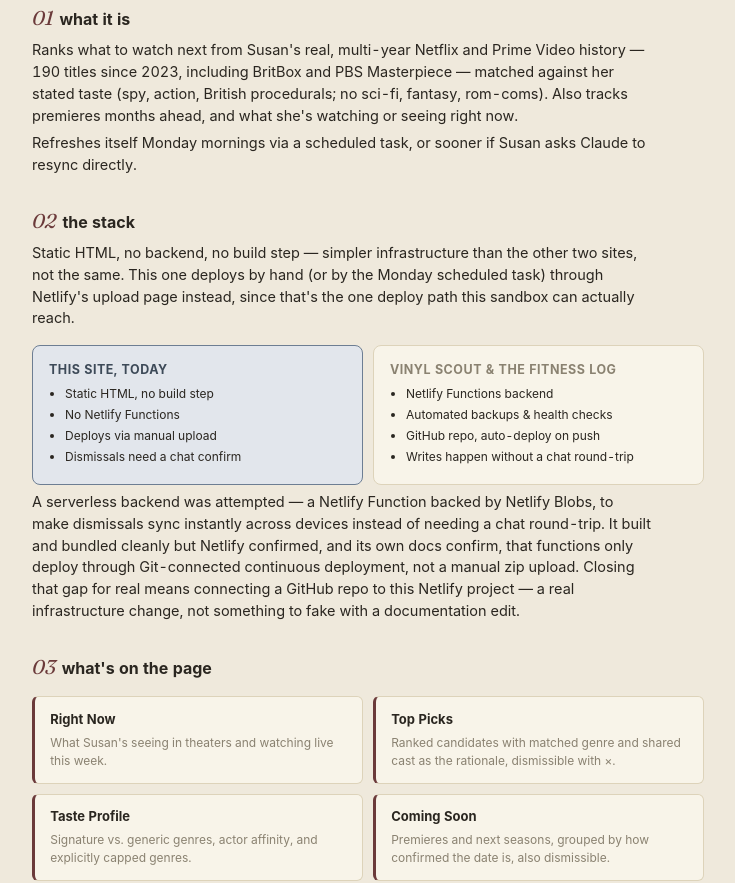
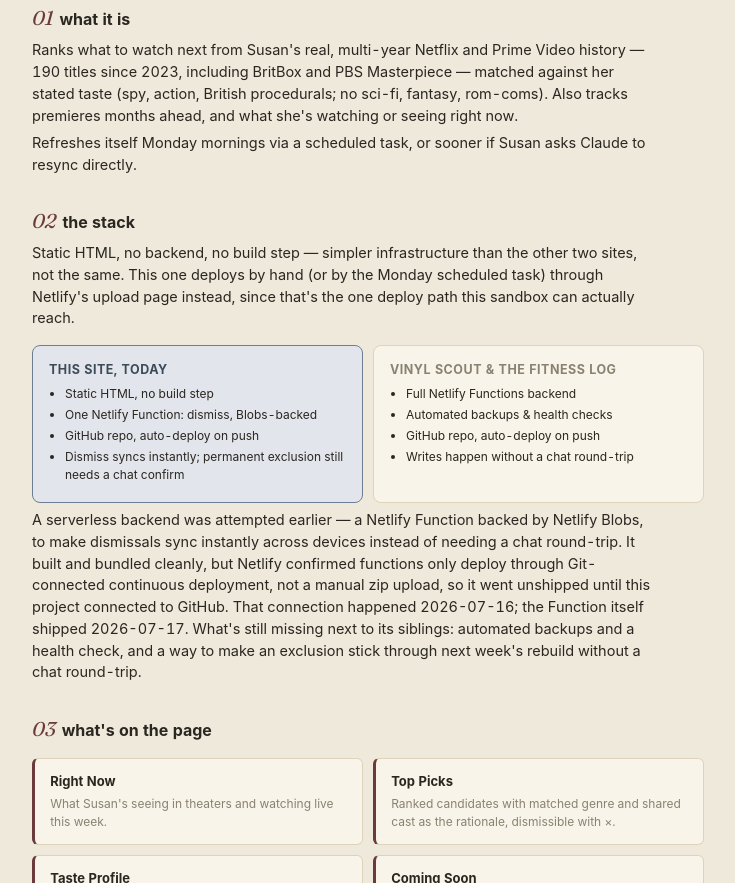
Before and after one commit to snesbitt/streaming-scout, a website: page about.html in a window 1280 px wide. Shown: the part 466-1349 px from the top of the page, without its empty margins (272-1007 px from the left). Drawn offline with Linux system fonts and the light colour scheme.

Commit message:
Doc sync: reflect dismiss Function ship (2026-07-17) across README, about, and roadmap

```diff
--- a/about.html
+++ b/about.html
@@ -102,15 +102,15 @@
           <h4>This site, today</h4>
           <ul>
             <li>Static HTML, no build step</li>
-            <li>No Netlify Functions</li>
-            <li>Deploys via manual upload</li>
-            <li>Dismissals need a chat confirm</li>
+            <li>One Netlify Function: dismiss, Blobs-backed</li>
+            <li>GitHub repo, auto-deploy on push</li>
+            <li>Dismiss syncs instantly; permanent exclusion still needs a chat confirm</li>
           </ul>
         </div>
         <div class="stack-col siblings">
           <h4>Vinyl Scout &amp; The Fitness Log</h4>
           <ul>
-            <li>Netlify Functions backend</li>
+            <li>Full Netlify Functions backend</li>
             <li>Automated backups &amp; health checks</li>
             <li>GitHub repo, auto-deploy on push</li>
             <li>Writes happen without a chat round-trip</li>
@@ -118,7 +118,7 @@
         </div>
       </div>
 
-      <p>A serverless backend was attempted — a Netlify Function backed by Netlify Blobs, to make dismissals sync instantly across devices instead of needing a chat round-trip. It built and bundled cleanly but Netlify confirmed, and its own docs confirm, that functions only deploy through Git-connected continuous deployment, not a manual zip upload. Closing that gap for real means connecting a GitHub repo to this Netlify project — a real infrastructure change, not something to fake with a documentation edit.</p>
+      <p>A serverless backend was attempted earlier — a Netlify Function backed by Netlify Blobs, to make dismissals sync instantly across devices instead of needing a chat round-trip. It built and bundled cleanly, but Netlify confirmed functions only deploy through Git-connected continuous deployment, not a manual zip upload, so it went unshipped until this project connected to GitHub. That connection happened 2026-07-16; the Function itself shipped 2026-07-17. What's still missing next to its siblings: automated backups and a health check, and a way to make an exclusion stick through next week's rebuild without a chat round-trip.</p>
     </div>
 
     <div class="about-section" id="on-the-page">
```
Also changed, not shown: roadmap.html (+3 -3 lines), README.md.
